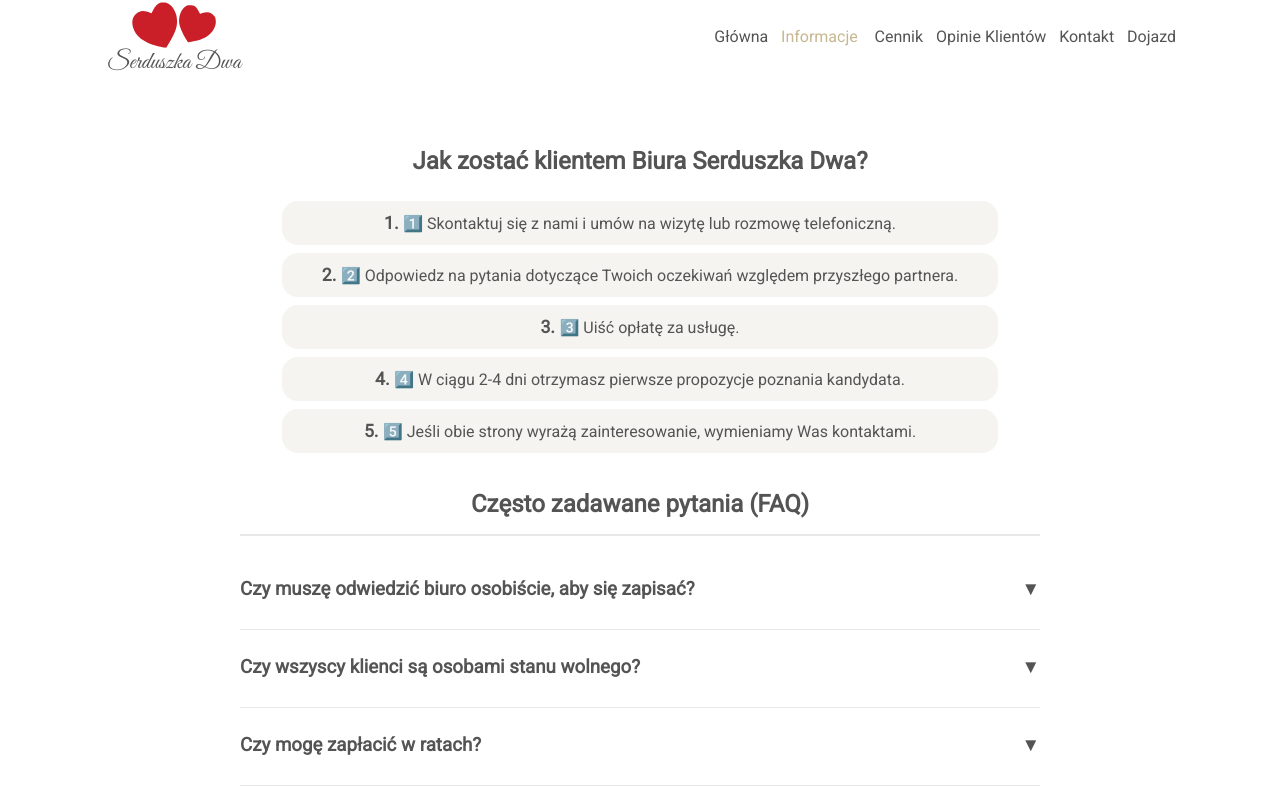
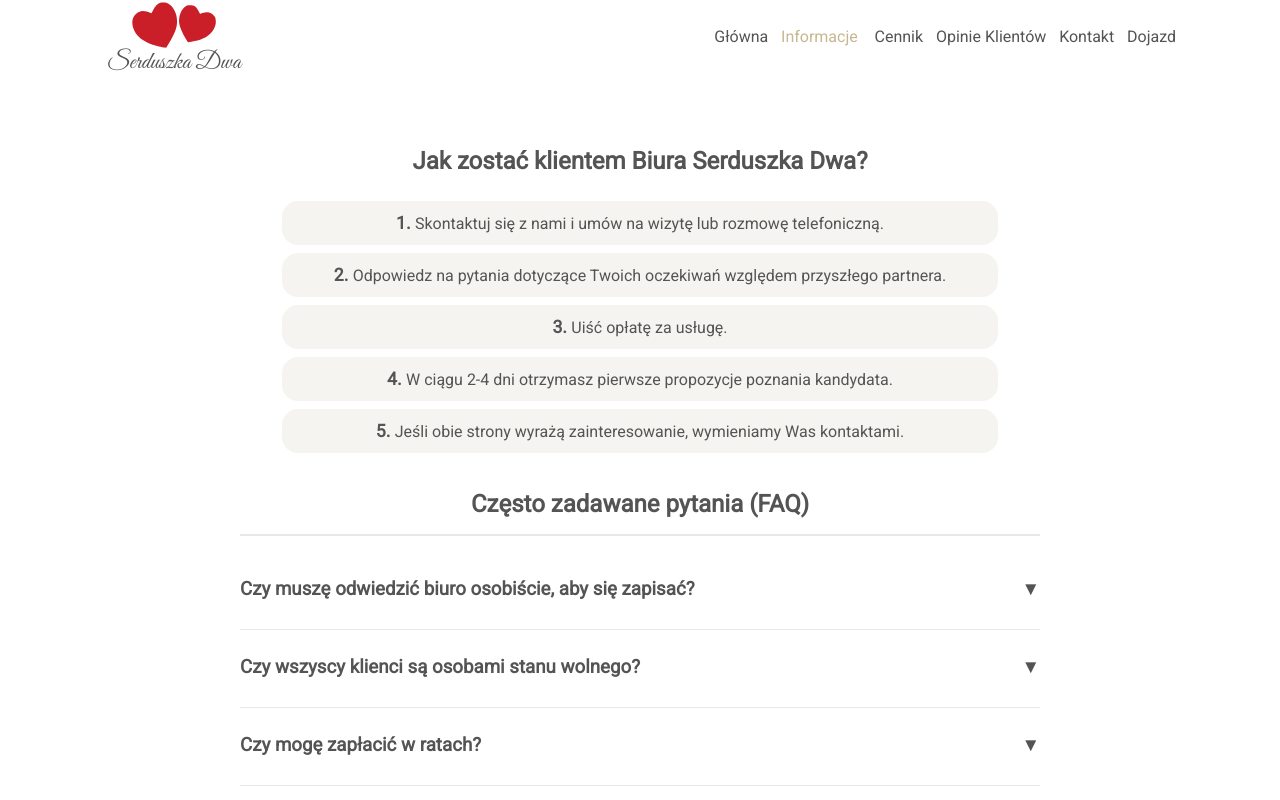
Before and after one commit to Vectari/serduszka-dwa, a React (Vite) app: page /info in a window 1280 px wide. Shown: the top 800 px of the page. Built offline with nearby package versions, Linux system fonts and the light colour scheme; no server answers; the database is empty.

Commit message:
chore: strings fix

```diff
--- a/src/dictionary.js
+++ b/src/dictionary.js
@@ -47,7 +47,7 @@ export const dictionary = {
       "Jeśli pragniesz prawdziwego związku, pełnego szacunku, miłości i zrozumienia, a jednocześnie masz już dość nieudanych randek, przypadkowych znajomości i wirtualnych rozmów bez przyszłości – Serduszka Dwa to miejsce, które zostało stworzone właśnie dla Ciebie. Nie musisz już dłużej marnować czasu na osoby, które nie podchodzą poważnie do relacji. Dołącz do grona tych, którzy dzięki naszej pomocy znaleźli swoje szczęście i rozpoczęli nowy, piękny etap życia. Skontaktuj się z nami i pozwól sobie na prawdziwe, wartościowe uczucie, które może odmienić Twoją przyszłość!",
     highlights: {
       one_head: "Par w związkach partnerskich",
-      one_number: "2000",
+      one_number: "1400",
       two_head: "Dzieci z tych związków",
       two_number: "3",
       three_head: "Par w związkach małżeńskich",
@@ -56,18 +56,18 @@ export const dictionary = {
       four_number: `${new Date().getFullYear() - 2009}`,
       five_head: "Najdłuższy staż naszej pary (lata)",
       five_number: "999",
-      six_head: "Średni czas znalezienia partnera (dni)",
-      six_number: "999",
+      six_head: "Średni czas złożenia propozycji oferty (dni)",
+      six_number: "3",
     },
   },
   info_page: {
     info_page_one_head: "Jak zostać klientem Biura Serduszka Dwa?",
     info_page_steps: {
-      a: "1️⃣ Skontaktuj się z nami i umów na wizytę lub rozmowę telefoniczną.",
-      b: "2️⃣ Odpowiedz na pytania dotyczące Twoich oczekiwań względem przyszłego partnera.",
-      c: "3️⃣ Uiść opłatę za usługę.",
-      d: "4️⃣ W ciągu 2-4 dni otrzymasz pierwsze propozycje poznania kandydata.",
-      e: "5️⃣ Jeśli obie strony wyrażą zainteresowanie, wymieniamy Was kontaktami.",
+      a: "Skontaktuj się z nami i umów na wizytę lub rozmowę telefoniczną.",
+      b: "Odpowiedz na pytania dotyczące Twoich oczekiwań względem przyszłego partnera.",
+      c: "Uiść opłatę za usługę.",
+      d: "W ciągu 2-4 dni otrzymasz pierwsze propozycje poznania kandydata.",
+      e: "Jeśli obie strony wyrażą zainteresowanie, wymieniamy Was kontaktami.",
     },
     info_page_two_head: "Często zadawane pytania (FAQ)",
     info_page_faq: {
@@ -84,7 +84,7 @@ export const dictionary = {
     },
   },
   price_page: {
-    price_page_head: "Cennik Opłaty za korzystanie z usług biura Serduszka Dwa",
+    price_page_head: "Opłaty za korzystanie z usług biura",
     price_page_subscription: "Abonament na 6 miesięcy: ",
     price_page_subscription_price: "700 zł",
     price_page_one_offer:
```
